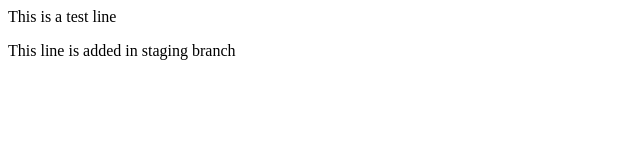
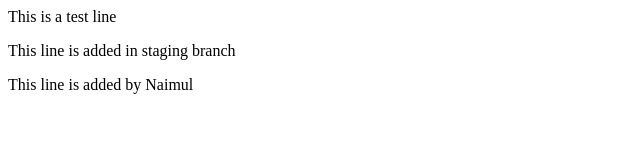
Before and after one commit to Naimul02/dummy-repo, a plain HTML site: page index.html in a window 1280 px wide. Shown: the whole page, without its empty margins (0-640 px from the left). Drawn offline with Linux system fonts and the light colour scheme.

```diff
--- a/index.html
+++ b/index.html
@@ -1,2 +1,3 @@
 <p>This is a test line</p>
 <p>This line is added in staging  branch</p>
+<p>This line is added by Naimul</p>
```
